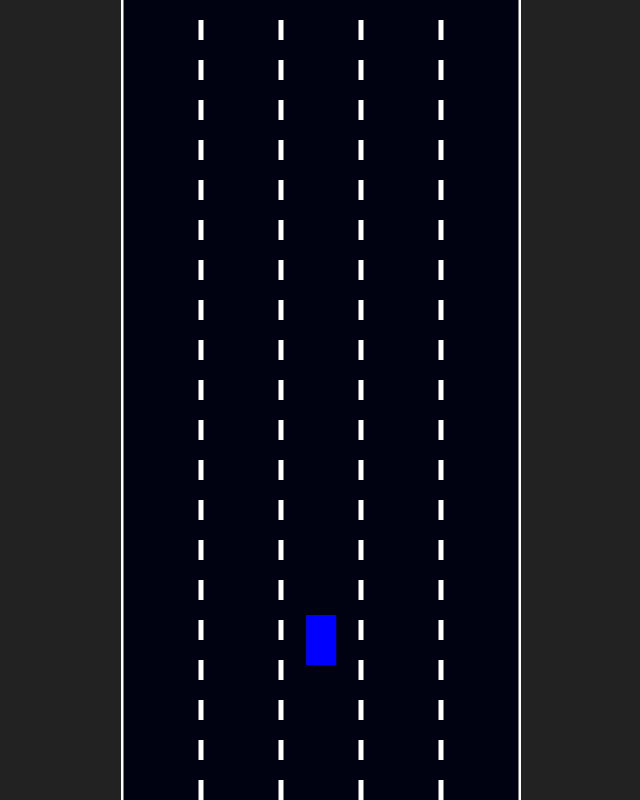
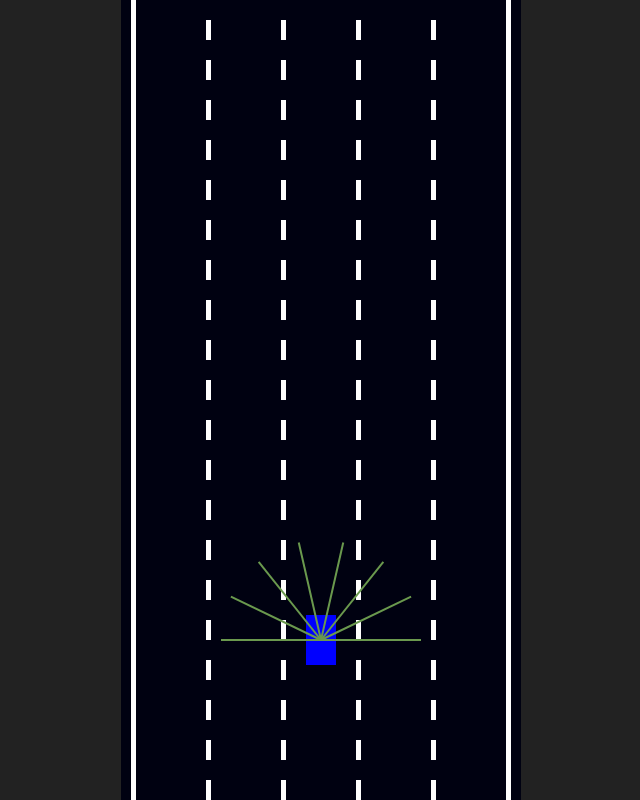
Before and after one commit to WashingtonYandun/Toreto, a plain HTML site: page index.html in a window 1280 px wide. Shown: the whole page, without its empty margins (319-959 px from the left). Drawn offline with Linux system fonts and the light colour scheme.

Commit message:
feat: Raycast implemented

```diff
--- a/index.html
+++ b/index.html
@@ -12,6 +12,7 @@
         <script defer type="module" src="js/main.js"></script>
         <script defer type="module" src="js/car.js"></script>
         <script defer type="module" src="js/controls.js"></script>
+        <script defer type="module" src="js/sensor.js"></script>
         <script defer type="module" src="js/road.js"></script>
         <script defer type="module" src="js/utils.js"></script>
     </head>
--- a/js/car.js
+++ b/js/car.js
@@ -1,29 +1,38 @@
 import { Controls } from "./controls.js";
+import { Sensor } from "./sensor.js";
 
 class Car {
     constructor(x, y, width, height) {
+        // position and size
         this.x = x;
         this.y = y;
         this.width = width;
         this.height = height;
 
+        // physics
         this.speed = 0;
         this.aceleration = 0.2;
         this.maxSpeed = 4;
         this.friction = 0.045;
-        this.rotation = 0.02;
-
+        this.rotation = 0.05;
         this.angle = 0;
 
+        // controls and sensors
         this.controls = new Controls();
+        this.sensor = new Sensor(this);
+    }
+
+    update(roadBorders) {
+        this.#move();
+        this.sensor.update(roadBorders);
     }
 
     draw(ctx) {
+        ctx.fillStyle = "blue";
         ctx.save();
         ctx.translate(this.x, this.y);
         ctx.rotate(-this.angle);
         ctx.beginPath();
-        ctx.fillStyle = "blue";
         ctx.fillRect(
             -this.width / 2,
             -this.height / 2,
@@ -32,10 +41,8 @@ class Car {
         );
         ctx.closePath();
         ctx.restore();
-    }
 
-    update() {
-        this.#move();
+        this.sensor.draw(ctx);
     }
 
     #move() {
--- a/js/main.js
+++ b/js/main.js
@@ -7,12 +7,12 @@ const ctx = canvas.getContext("2d");
 canvas.width = 400;
 canvas.height = window.innerHeight;
 
-const road = new Road(canvas.width / 2, canvas.width);
+const road = new Road(canvas.width / 2, canvas.width - 25);
 const car = new Car(road.getLaneCenter(2), 100, 30, 50);
 
 function animate() {
     ctx.clearRect(0, 0, canvas.width, canvas.height);
-    car.update();
+    car.update(road.borders);
 
     ctx.save();
     ctx.translate(0, -car.y + canvas.height * 0.8);
--- a/js/sensor.js
+++ b/js/sensor.js
@@ -0,0 +1,93 @@
+import { getIntersection, lerp } from "./utils.js";
+
+class Sensor {
+    constructor(car) {
+        this.car = car;
+        this.rayCount = 8;
+        this.rayLength = 100;
+        this.raySpread = Math.PI;
+
+        this.rays = [];
+        this.readings = [];
+    }
+
+    update(roadBorders) {
+        this.castRays(); // Renamed from #castRays
+        this.readings = [];
+
+        for (const ray of this.rays) {
+            this.readings.push(this.getClosestIntersection(ray, roadBorders)); // Renamed from #getReading
+        }
+        console.log(this.readings);
+    }
+
+    getClosestIntersection(ray, roadBorders) {
+        // Renamed from #getReading
+        let intersections = [];
+
+        for (let i = 0; i < roadBorders.length; i++) {
+            const intersection = getIntersection(
+                ray[0],
+                ray[1],
+                roadBorders[i][0],
+                roadBorders[i][1]
+            );
+            if (intersection) {
+                intersections.push(intersection);
+            }
+        }
+
+        if (intersections.length == 0) {
+            return null;
+        } else {
+            const offsets = intersections.map((e) => e.offset);
+            const closest = Math.min(...offsets);
+            return intersections.find((e) => e.offset == closest);
+        }
+    }
+
+    castRays() {
+        // Renamed from #castRays
+        this.rays = [];
+        for (let i = 0; i < this.rayCount; i++) {
+            const rayAngle =
+                lerp(
+                    this.raySpread / 2,
+                    -this.raySpread / 2,
+                    this.rayCount == 1 ? 0.5 : i / (this.rayCount - 1)
+                ) + this.car.angle;
+
+            const start = { x: this.car.x, y: this.car.y };
+            const end = {
+                x: this.car.x - Math.sin(rayAngle) * this.rayLength,
+                y: this.car.y - Math.cos(rayAngle) * this.rayLength,
+            };
+            this.rays.push([start, end]);
+        }
+    }
+
+    draw(ctx) {
+        for (let i = 0; i < this.rayCount; i++) {
+            let end = this.rays[i][1];
+            if (this.readings[i]) {
+                end = this.readings[i];
+            }
+
+            ctx.beginPath();
+            ctx.lineWidth = 2;
+            ctx.strokeStyle = "#6a994e";
+            ctx.moveTo(this.rays[i][0].x, this.rays[i][0].y);
+            ctx.lineTo(end.x, end.y);
+            ctx.stroke();
+
+            ctx.beginPath();
+            ctx.lineWidth = 2;
+            ctx.strokeStyle = "#d90429";
+            ctx.moveTo(this.rays[i][1].x, this.rays[i][1].y);
+            ctx.lineTo(end.x, end.y);
+            ctx.stroke();
+        }
+    }
+}
+
+export { Sensor };
--- a/js/utils.js
+++ b/js/utils.js
@@ -2,4 +2,30 @@ function lerp(a, b, t) {
     return a + (b - a) * t;
 }
 
-export { lerp };
+function getIntersection(pointA, pointB, pointC, pointD) {
+    const determinantTopT =
+        (pointD.x - pointC.x) * (pointA.y - pointC.y) -
+        (pointD.y - pointC.y) * (pointA.x - pointC.x);
+    const determinantTopU =
+        (pointC.y - pointA.y) * (pointA.x - pointB.x) -
+        (pointC.x - pointA.x) * (pointA.y - pointB.y);
+    const determinantBottom =
+        (pointD.y - pointC.y) * (pointB.x - pointA.x) -
+        (pointD.x - pointC.x) * (pointB.y - pointA.y);
+
+    if (determinantBottom != 0) {
+        const t = determinantTopT / determinantBottom;
+        const u = determinantTopU / determinantBottom;
+        if (t >= 0 && t <= 1 && u >= 0 && u <= 1) {
+            return {
+                x: lerp(pointA.x, pointB.x, t),
+                y: lerp(pointA.y, pointB.y, t),
+                offset: t,
+            };
+        }
+    }
+
+    return null;
+}
+
+export { lerp, getIntersection };
```
